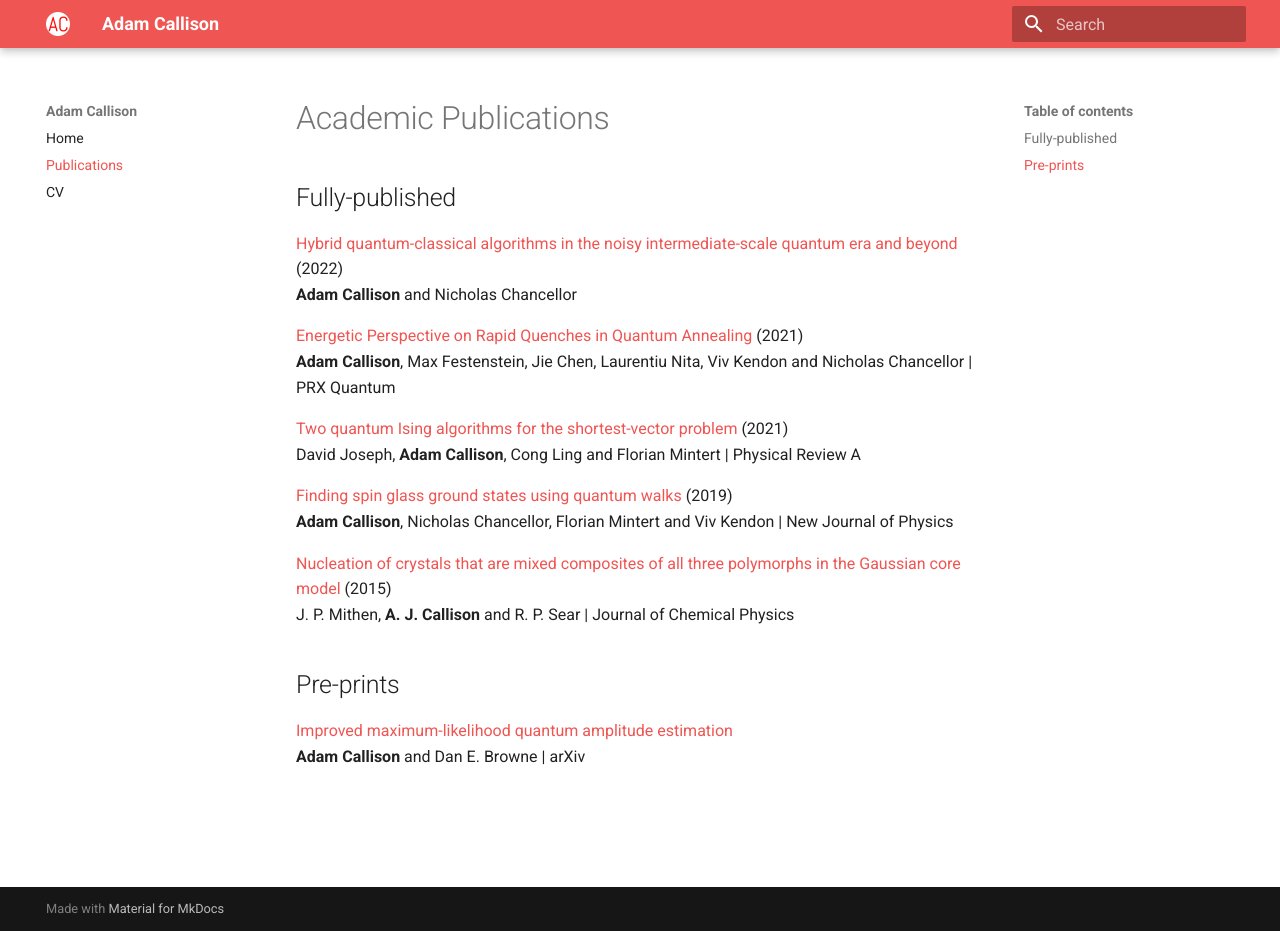
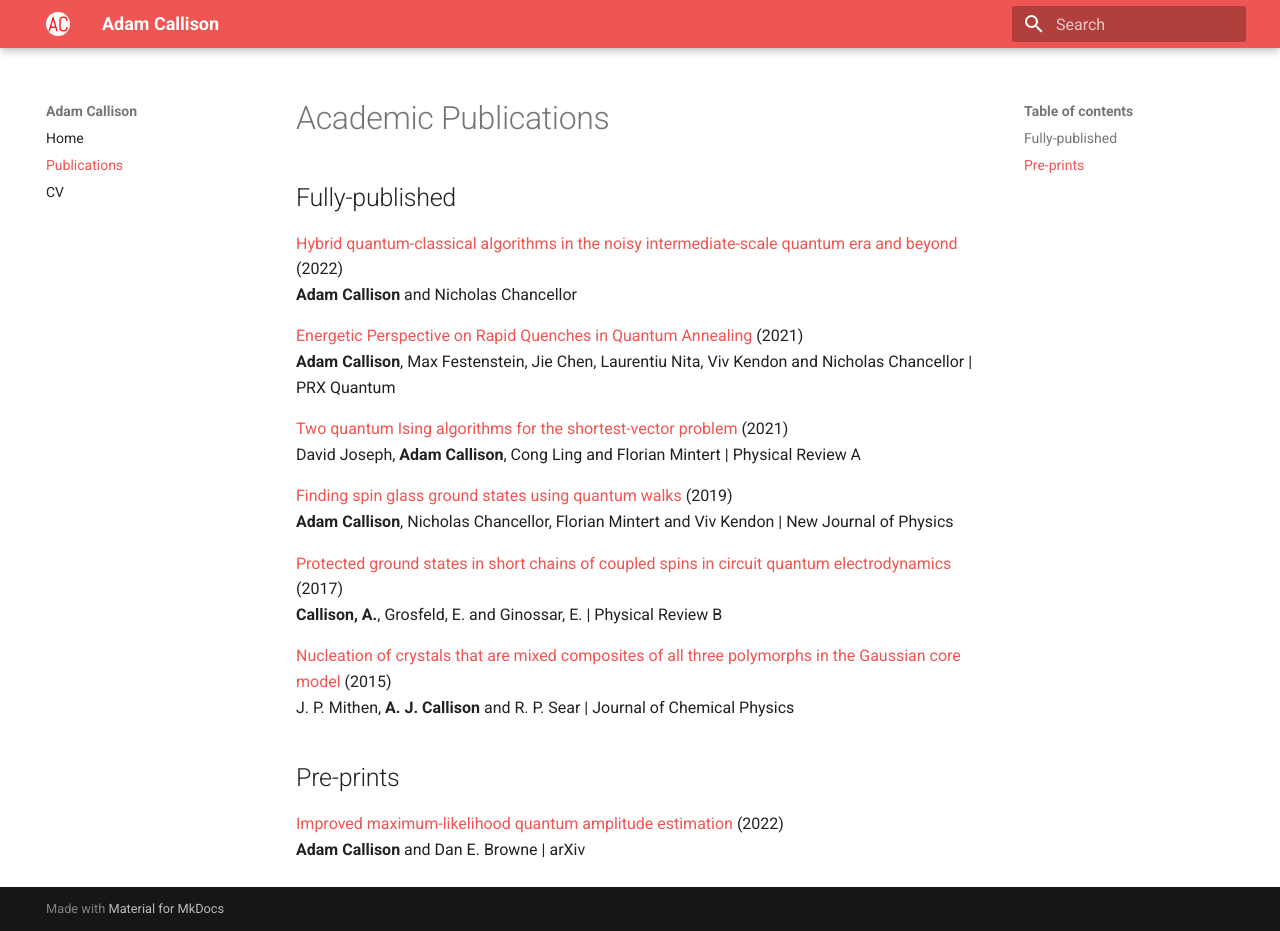
Before and after one commit to adamcallison/personal_website, an MkDocs documentation site: the page built from docs/publications.md, in a window 1280 px wide and 931 px high. Built offline with MkDocs 1.6.1 and Material for MkDocs 9.7.7, drawn with Linux system fonts in a browser that asks for light colours.

Commit message:
add to publications

```diff
--- a/docs/publications.md
+++ b/docs/publications.md
@@ -14,9 +14,12 @@ David Joseph, **Adam Callison**, Cong Ling and Florian Mintert | Physical Review
 [Finding spin glass ground states using quantum walks](https://iopscience.iop.org/article/10.1088/1367-2630/ab5ca2) (2019)
 **Adam Callison**, Nicholas Chancellor, Florian Mintert and Viv Kendon | New Journal of Physics
 
+[Protected ground states in short chains of coupled spins in circuit quantum electrodynamics](https://journals.aps.org/prb/abstract/10.1103/PhysRevB.96.085121) (2017)
+**Callison, A.**, Grosfeld, E. and Ginossar, E. | Physical Review B
+
 [Nucleation of crystals that are mixed composites of all three polymorphs in the Gaussian core model](https://aip.scitation.org/doi/full/10.1063/1.4922321) (2015)
 J. P. Mithen, **A. J. Callison** and R. P. Sear | Journal of Chemical Physics
 
 ## Pre-prints
-[Improved maximum-likelihood quantum amplitude estimation](https://arxiv.org/abs/2209.03321)
+[Improved maximum-likelihood quantum amplitude estimation](https://arxiv.org/abs/2209.03321) (2022)
 **Adam Callison** and Dan E. Browne | arXiv
```
